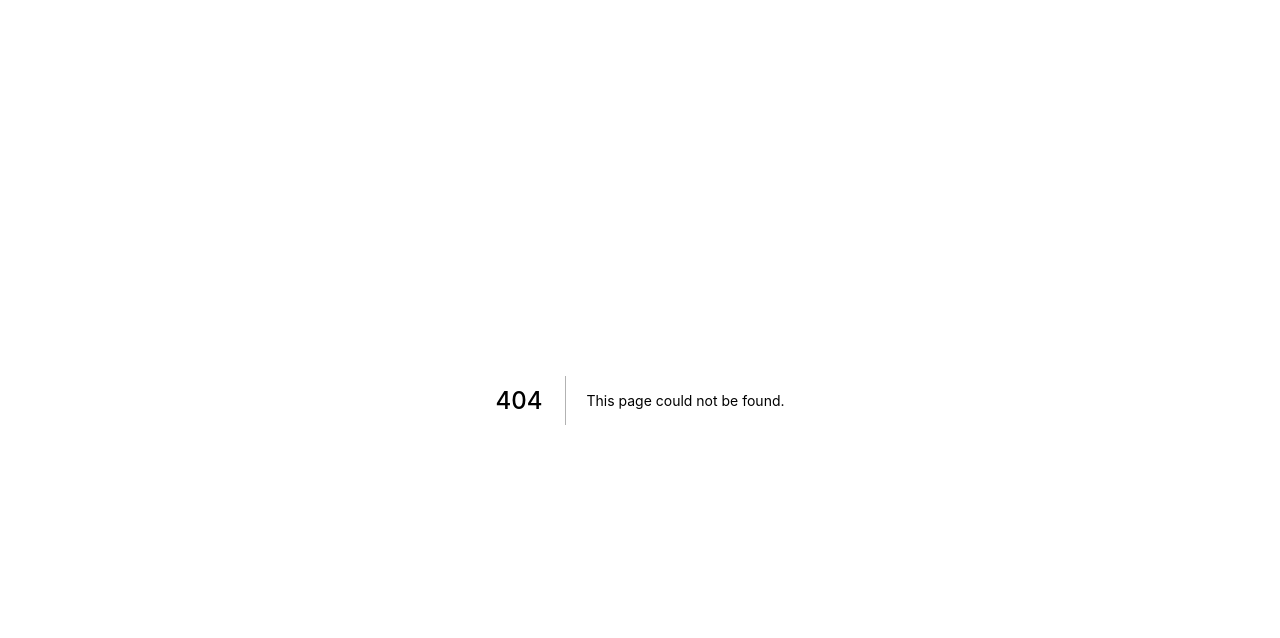
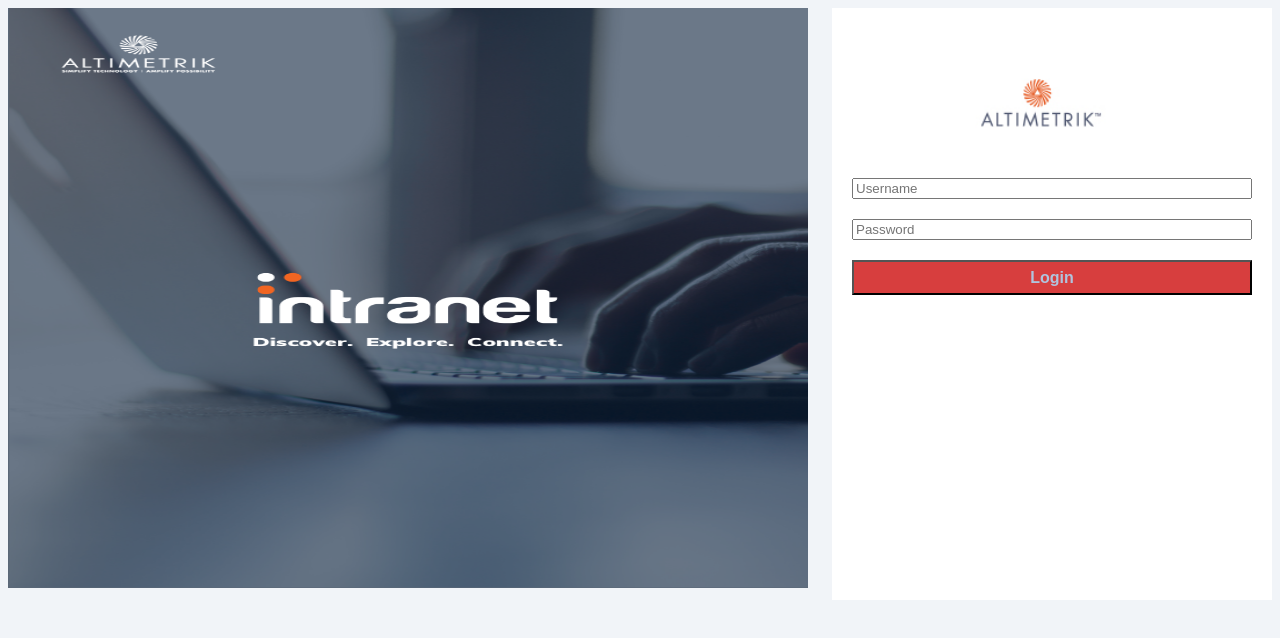
Before and after one commit to asadawarte/onboardingtool, a Next.js app: page /login in a window 1280 px wide. Before the commit this address had no page. Shown: the top 638 px of the page. Built offline with nearby package versions, Linux system fonts and the light colour scheme.

Commit message:
login css

```diff
--- /dev/null
+++ b/pages/login.js
@@ -0,0 +1,41 @@
+import Head from 'next/head'
+import Image from 'next/image'
+import { useRouter } from 'next/router'
+
+import React, { useEffect } from 'react'
+import { CgProfile } from "react-icons/cg";
+import Header from '../components/header';
+
+
+export default function login() {
+    const router = useRouter()
+    useEffect(()  => {
+        document.body.style.backgroundColor = "#f1f4f8";
+
+      })
+
+  return (
+    <div style={{background:'#f1f4f8'}}>
+  <div>
+      <div style={{float:"left"}}>
+      <img  style={{float:'left',
+      height: '580px',
+    width: '800px'}} src='./login_page.png'></img>
+      </div>
+      <div className='input' >
+
+      <img  style={{float:'left',paddingLeft:"105px",height:'50px',paddingTop:'50px'}} src='./alt-logo.jpg'></img>
+
+                <div className='input-block'>
+                    <input style={{marginBottom:'5%'}} placeholder='Username'/>
+                    <input style={{marginBottom:'5%'}} placeholder='Password'/>
+                    <button className='login-btn' onClick={() => router.push('/employee-home')}> Login</button>
+
+                </div>
+
+     </div>
+     </div>
+    </div>
+  )
+
+}
--- a/styles/globals.css
+++ b/styles/globals.css
@@ -205,3 +205,32 @@
 .offer-tile{
   box-shadow: 0 2px 56px 0 rgba(0,0,0,.15)!important;
 }
+
+.input-block{
+  display: flex;
+    flex-wrap: wrap;
+    flex-direction: column;
+    justify-content: space-around;
+    align-items: stretch;
+    margin-top: 150px;
+}
+.input{
+  background-color: white;
+  padding: 20px;
+  /* border: solid; */
+  width: 400px;
+  /* margin-top: 10%; */
+  float: right;
+  height: 552px;
+  /* margin: 10%; */
+  /* margin-left: 30%; */
+  /* margin-right: 50%;*/
+}
+.login-btn{
+  margin-bottom: 5%;
+  height: 35px;
+  color: lightsteelblue;
+  background-color: #d73e3e;
+  font-size: 16px;
+  font-weight: 700;
+}
```
Also changed, not shown: public/login_page.png (added).
